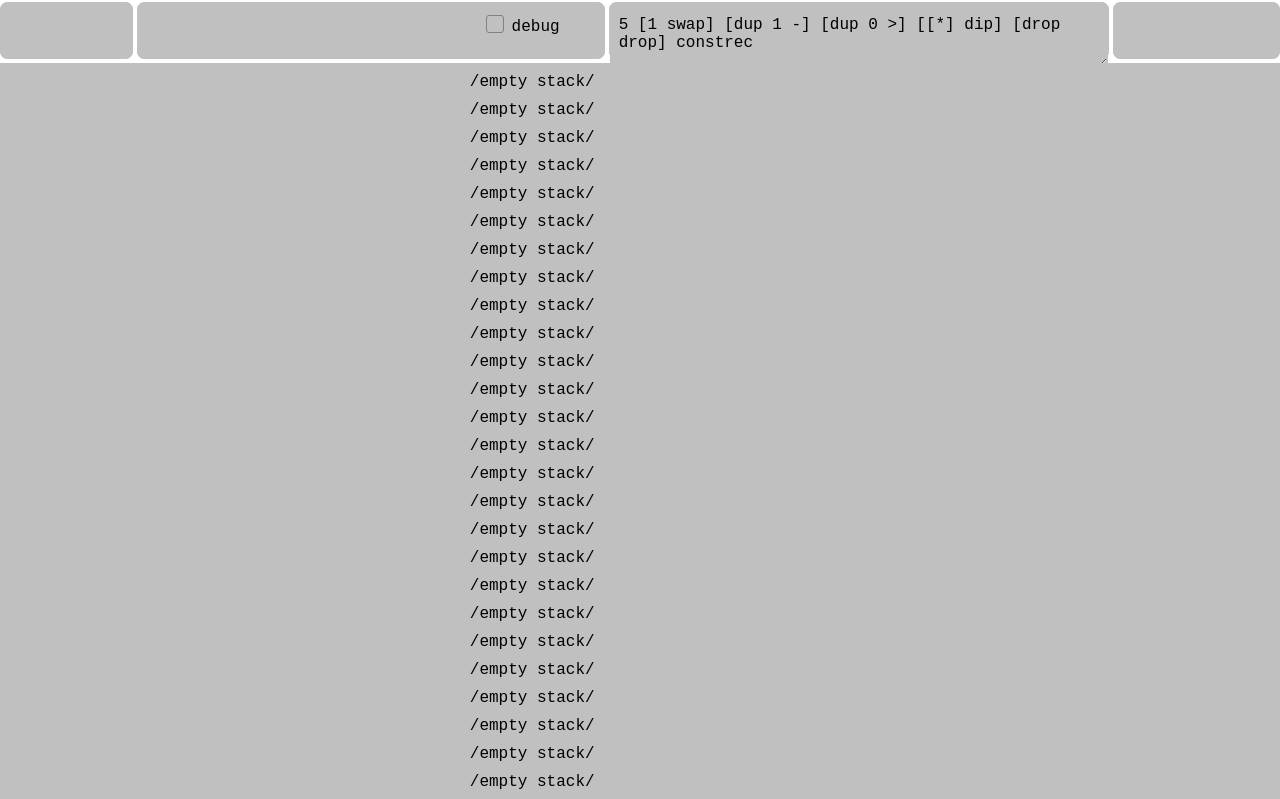
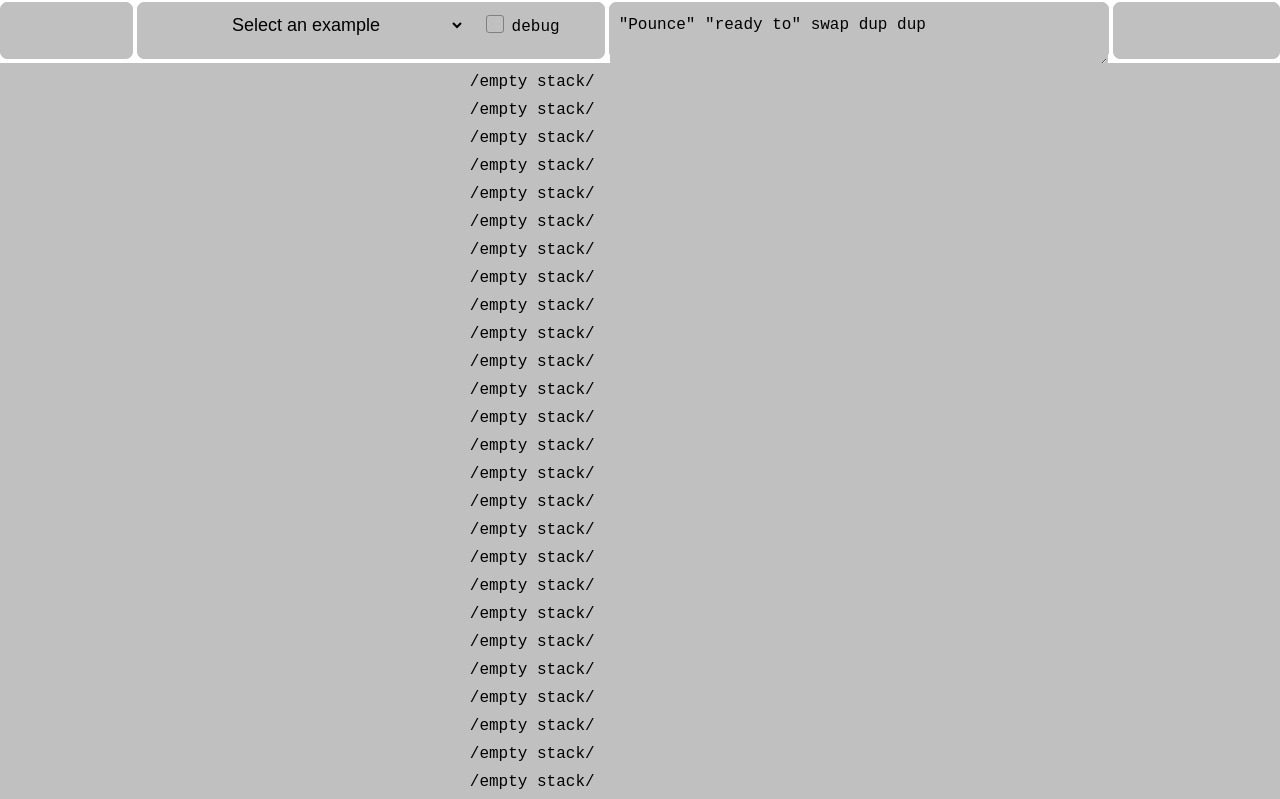
Before and after one commit to pounce-lang/simple-example-app, a website with bundled scripts: page public/index.html in a window 1280 px wide. Shown: the part 49-848 px from the top of the page. Built offline with nearby package versions, Linux system fonts and the light colour scheme; what @pounce-lang/core would draw is missing.

Commit message:
examples select

```diff
--- a/package.json
+++ b/package.json
@@ -2,7 +2,7 @@
   "name": "rollup-starter-app",
   "devDependencies": {},
   "dependencies": {
-    "@pounce-lang/core": "^1.2.2",
+    "@pounce-lang/core": "^1.3.0",
     "@rollup/plugin-commonjs": "^11.0.2",
     "@rollup/plugin-node-resolve": "^7.1.1",
     "rollup": "^2.6.0",
--- a/public/index.html
+++ b/public/index.html
@@ -14,13 +14,29 @@
         <div class="header">Example Pounce App</div>
         <div class="leftnav"></div>
         <div class="stack">
+            <select id="example">
+                    <option value='"Pounce" "ready to" swap dup dup'>Select an example</option>
+                    <option value="5 3 + 2 * 4 / 1 -">Math, postfix notation</option>
+                    <option value="'the inverse of' 3 2 dup2 [/] dip2 swap / 'is' swap">Stack shuffeling</option>
+                    <option value=" 22 add-one     [1 +] [add-one] def">Word definition (add-one) </option>
+                    <option value="[dup 1 - dup 0 > [[*] dip fac] [drop drop] if-else] [fac] def 1 5 fac">factorial, by word
+                    def</option>
+                <option value="5 [dup 0 ==] [1 +] [dup 1 -] [*] linrec">factorial, by linrec</option>
+                <option value="0 1 [dup2 +] 16 times">Fibonachi Numbers</option>
+                <option
+                    value="[0] [size 23 >] [] [uncons swap 0 = [1 [] cons cons] [0 1 [] cons cons cons] if-else concat] [] linrec">
+                    Fibonachi sequence</option>
+                <option value="9 2 8 [a b c] [a b * c - b /] apply-with">Named stack positions</option>
+                <option value="2 3 4 [slope y-intercept x] [slope x * y-intercept +] apply-with">y-intercept </option>
+                <option value="[6 3 8 4 5 7 2 9 1] [size 1 <=] [] [uncons split<] [concat] binrec">Quick sort, using binrec</option>
+            </select>
             <label>
                 <input type="checkbox" id="debug" name="debug" />
                 <span aria-label="debug">debug</span>
             </label>
         </div>
         <div class="program">
-            <textarea id="user-pl" spellcheck="false" ></textarea>
+            <textarea id="user-pl" spellcheck="false"></textarea>
         </div>
         <div class="rightnav"></div>
         <div id="stack" class="running_stack"></div>
--- a/src/main.js
+++ b/src/main.js
@@ -6,13 +6,16 @@ console.log('if you have sourcemaps enabled in your devtools, click on main.js:5
 
 // Add event listener for programmer input
 const myPounceProgramEle = document.getElementById("user-pl");
+const exampleSelectEle = document.getElementById("example");
 const myDebugModeCkbxEle = document.getElementById("debug");
 
 // 0 1 [dup2 +] 5 times
 // [dup 1 - dup 0 > [[*] dip fac] [drop drop] ifte] [fac] def 5 [1 swap] apply fac
 // 5 [1 swap] [dup 1 -] [dup 0 >] [[*] dip] [drop drop] constrec
 // 5 [dup 0 ==] [1 +] [dup 1 -] [*] linrec
-let pounceProgram = "5 [1 swap] [dup 1 -] [dup 0 >] [[*] dip] [drop drop] constrec";
+// [0] [size 15 >] [] [uncons swap 0 = [1 [] cons cons] [0 1 [] cons cons cons] if-else concat] [] linrec size
+// 9 2 8 [a b c] [a b * c - b /] apply-with
+let pounceProgram = '"Pounce" "ready to" swap dup dup';
 let debugMode = myDebugModeCkbxEle.checked;
 
 myPounceProgramEle.addEventListener("keyup", (e) => {
@@ -25,7 +28,15 @@ myPounceProgramEle.addEventListener("keyup", (e) => {
 myDebugModeCkbxEle.addEventListener('change', () => {
     debugMode = myDebugModeCkbxEle.checked;
     repl(pounceProgram, debugMode);
-})
+});
+
+exampleSelectEle.addEventListener('change', (e) => {
+    pounceProgram = e.target.value;
+    myPounceProgramEle.innerText = pounceProgram;
+    myPounceProgramEle.value = pounceProgram;
+    repl(pounceProgram, debugMode);
+});
+
 
 myPounceProgramEle.innerText = pounceProgram;
 repl(pounceProgram, debugMode);
--- a/src/pounceEnv.js
+++ b/src/pounceEnv.js
@@ -15,6 +15,9 @@ export default function repl(pounceProgram, debug = true) {
 
 const step = () => {
     let result = interp.next();
+    if (!result || !result.value) {
+        return;
+    }
 
     let newStEle = document.createElement('div');
     newStEle.innerText = result.value.stack.length ? unParse(result.value.stack) : "/empty stack/";
```
